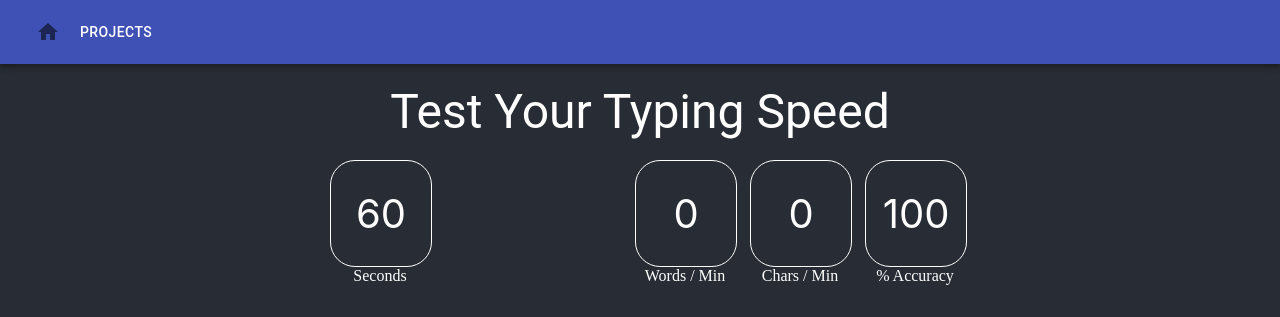
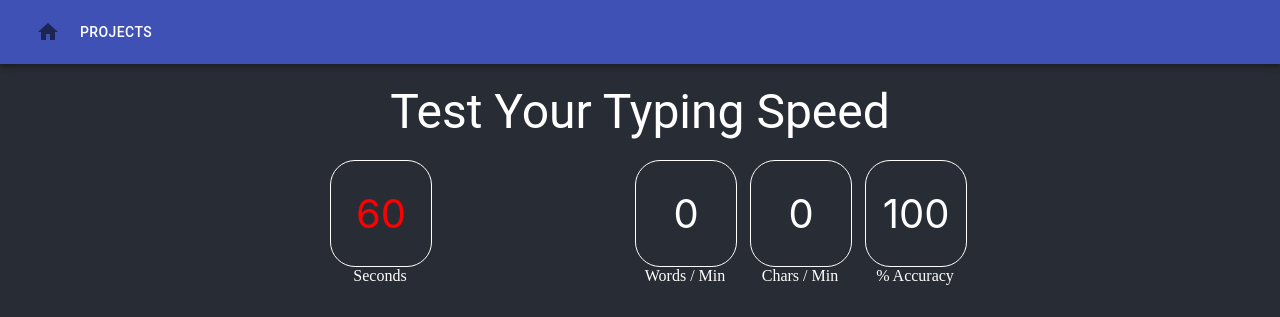
Before and after one commit to orange-puff/Playground, a React (Create React App) app in the folder src/Playground.Web/UI/: page /projects/typing_project in a window 1280 px wide. Shown: the top 317 px of the page. Built offline with nearby package versions, Linux system fonts and the light colour scheme.

Commit message:
changed timer color

```diff
--- a/src/Playground.Web/UI/src/components/projects/typing_project/TypingProject.tsx
+++ b/src/Playground.Web/UI/src/components/projects/typing_project/TypingProject.tsx
@@ -30,6 +30,7 @@ const useStyles = makeStyles((theme) => ({
         width: JSON.stringify(BOX_WIDTH) + "px",
         height: JSON.stringify(BOX_HEIGHT) + "px",
         marginTop: "50px",
+        margin: "auto",
         backgroundColor: "white",
         color: "black"
     },
@@ -201,7 +202,7 @@ const TypingProject = () => {
             else {
                 tmpStyles[0] = BAD_STYLE;
             }
-            tmpAccuracy = (tmpGoodWords / tmpTotalWords).toFixed(2) * 100;
+            tmpAccuracy = ((tmpGoodWords * 100) / tmpTotalWords).toFixed(0);
 
             tmpLeft.splice(0, 0, '');
             tmpStyles.splice(0, 0, GOOD_STYLE);
@@ -270,7 +271,7 @@ const TypingProject = () => {
                     </div>
                 </div>
                 <div className={styles.bannerEntry} style={{ float: "left" }}>
-                    <div className={styles.bannerEntryTop}>
+                    <div className={styles.bannerEntryTop} style={{ color: "red" }}>
                         {timeLeft}
                     </div>
                     <div className={styles.bannerEntryBottom}>
```
